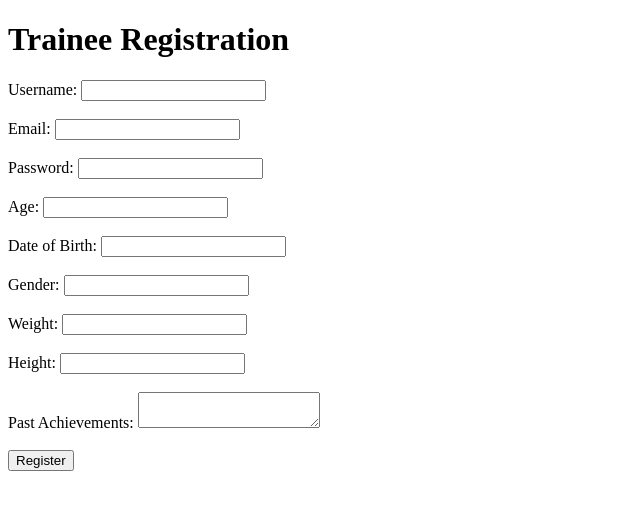
After one commit to TOLGA1123/FitChamp, a Django app: template myapp/templates/trainee_register.html in a window 1280 px wide. The commit adds this page. Shown: the top 510 px of the page, without its empty margins (0-640 px from the left). Run offline with Django 5.2, Linux system fonts and the light colour scheme; the template is opened without the code that fills it, so the values that code supplies are empty.

Commit message:
trainer + trainee register start
aaaaaaaaaaaaaaaaaaaa

```diff
--- a/djangozzzzzz/asgi.py
+++ b/djangozzzzzz/asgi.py
@@ -11,6 +11,6 @@ import os
 
 from django.core.asgi import get_asgi_application
 
-os.environ.setdefault('DJANGO_SETTINGS_MODULE', 'FitChamp.settings')
+os.environ.setdefault('DJANGO_SETTINGS_MODULE', 'djangozzzzzz.settings')
 
 application = get_asgi_application()
--- /dev/null
+++ b/myapp/templates/trainee_register.html
@@ -0,0 +1,34 @@
+<!DOCTYPE html>
+<html lang="en">
+<head>
+    <meta charset="UTF-8">
+    <meta name="viewport" content="width=device-width, initial-scale=1.0">
+    <title>Trainee Registration</title>
+</head>
+<body>
+    <h1>Trainee Registration</h1>
+    <form action="{% url 'register' %}" method="post">
+        {% csrf_token %}
+        <input type="hidden" name="role" value="trainee">
+        <label for="user_name">Username:</label>
+        <input type="text" id="user_name" name="user_name" required><br><br>
+        <label for="email">Email:</label>
+        <input type="email" id="email" name="email" required><br><br>
+        <label for="password">Password:</label>
+        <input type="password" id="password" name="password" required><br><br>
+        <label for="age">Age:</label>
+        <input type="number" id="age" name="age" required><br><br>
+        <label for="date_of_birth">Date of Birth:</label>
+        <input type="text" id="date_of_birth" name="date_of_birth" required><br><br>
+        <label for="gender">Gender:</label>
+        <input type="text" id="gender" name="gender" required><br><br>
+        <label for="weight">Weight:</label>
+        <input type="number" id="weight" name="weight" required><br><br>
+        <label for="height">Height:</label>
+        <input type="number" id="height" name="height" required><br><br>
+        <label for="past_achievements">Past Achievements:</label>
+        <textarea id="past_achievements" name="past_achievements" required></textarea><br><br>
+        <button type="submit">Register</button>
+    </form>
+</body>
+</html>
```
Also changed, not shown: myapp/templates/register.html (+15 -10 lines), myapp/templates/trainer_register.html (added, +28 -0 lines), myapp/views.py (+11 -2 lines).
